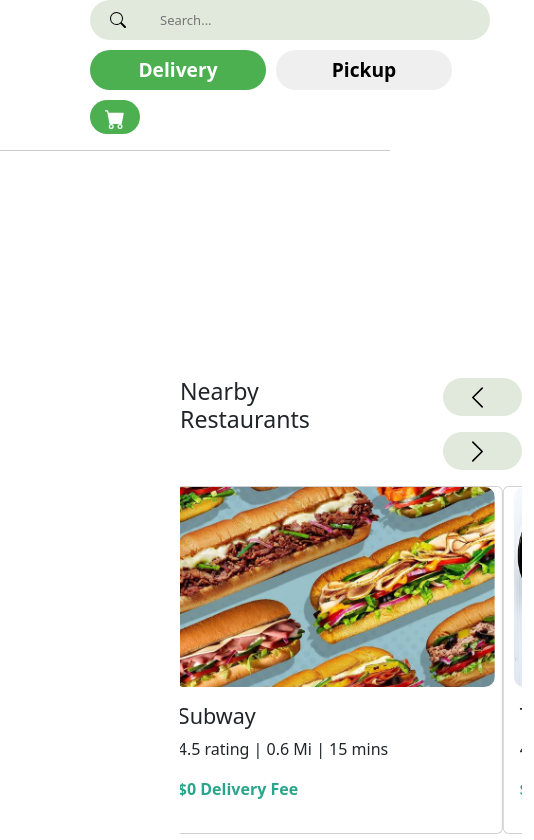
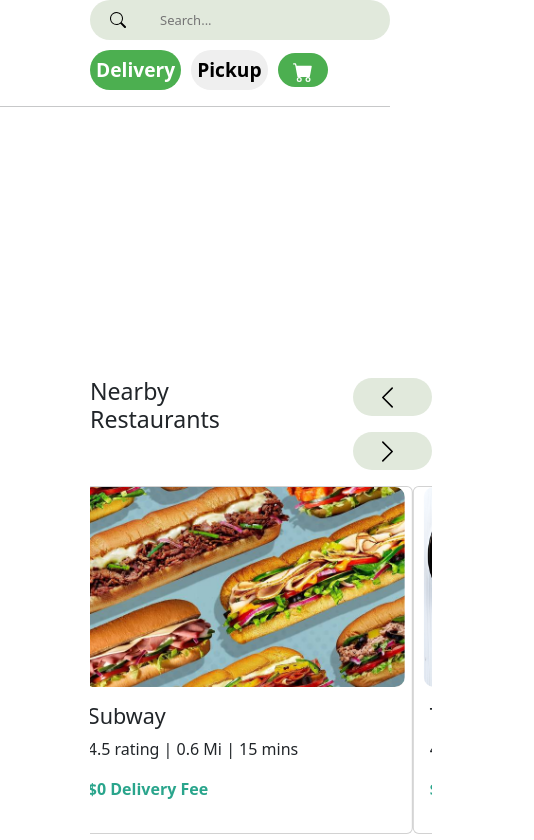
Before and after one commit to Bhargavijanga58/order_system, a plain HTML site: page index.html in a window 390 px wide. Shown: the part 70-910 px from the top of the page, 534 px wide, since content can reach past the window. Drawn offline with nearby package versions, Linux system fonts and the light colour scheme.

Commit message:
change margin on left when window size is less and change couresel btn

```diff
--- a/index.html
+++ b/index.html
@@ -33,7 +33,7 @@
 
         <input class="search root" type="text" placeholder="Search..." />
         <button class="toggle-btn" id="deliveryBtn">Delivery</button>
-        <button class="toggle-btn" onclick="location.href='pickup.html'">
+        <button class="toggle-btn" id = "deliveryBtn" onclick="location.href='pickup.html'">
           Pickup
         </button>
         <div style="display: inline-flex">
--- a/style.css
+++ b/style.css
@@ -9,7 +9,7 @@
 
 .menu {
     display: flex;
-    justify-content: space-between;
+    justify-content: space-around;
 }
 hr {
     width: 100%; /* Set the desired width here */
@@ -137,6 +137,9 @@
   border: none;
 }
 
+.btn-primary:hover {
+  background-color:#4CAF50!important;
+}
 
 
   /* footer */
@@ -175,7 +178,7 @@
       font-weight: bold;
       height: 75%;
       margin-left: 0;
-  }
+     }
 
 .container02 {
   display: inline-flex;
@@ -191,7 +194,7 @@
 }
 
 .root.search {
-  width: 400px;
+  width: 100%;
   height: 40px;
   border-radius: 100px;
   background-color: #e1e9dc;
@@ -201,8 +204,13 @@
   padding-left: 70px;
 
 }
+#deliveryBtn {
+  width: fit-content ;
+}
+
 .container {
   padding-top: 200px!important;
+  margin-left: 33px !important;
 }
 
 /* Change color of text and icon when parent anchor is hovered */
```
